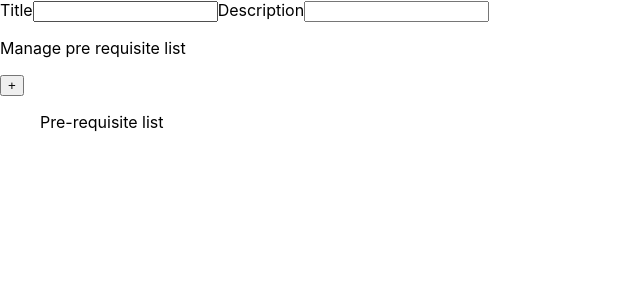
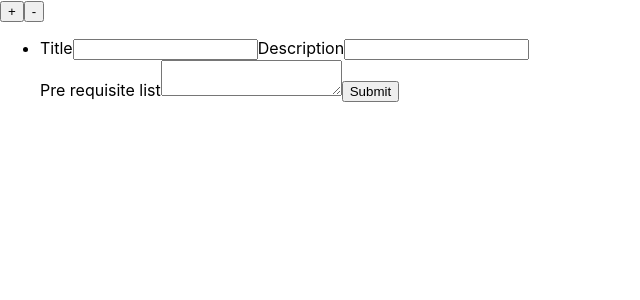
Before and after one commit to axecopfire/graph-curric, a Next.js app: page /json in a window 1280 px wide. Shown: the top 300 px of the page, without its empty margins (0-640 px from the left). Built offline with nearby package versions, Linux system fonts and the light colour scheme.

Commit message:
Init Simpler strategy for json builder (Build only on submit)

```diff
--- a/pages/json.tsx
+++ b/pages/json.tsx
@@ -1,28 +1,62 @@
 import Head from "next/head";
-import { useReducer } from "react";
+import { useReducer, useState } from "react";
+
+const ds = [
+  {
+    title: "CLI",
+    id: "cli",
+    description: "Heres a description",
+    prereq: ["git", "computer-setup"],
+  },
+];
 
 const reducer = (state, action) => {
+  const lesson = state.lessons[action.lessonCounter];
   switch (action.type) {
+    case "ADD_LESSON":
+    case "REMOVE_LESSON":
+    case "CHANGE_LESSON_TITLE":
+
     case "ADD_PRE_REQ":
-      return { ...state, prereqList: [...state.prereqList, ""] };
+      console.log(lesson);
+      lesson.prereqList.push("");
+      return {
+        ...state,
+        lessons: [...state.lessons],
+        // prereqList: [...lesson.prereqList, ""],
+      };
     case "REMOVE_PRE_REQ":
       return {
         ...state,
         // Using filter not splice because array.splice was triggering reducer twice
-        prereqList: state.prereqList.filter((_x, i) => i !== action.i),
+        prereqList: lesson.prereqList.filter(
+          (_x, i) => i !== action.prereqCounter
+        ),
       };
-    case "CHANGE_PRE_REQ_VALUE":
-      state.prereqList[action.id] = action.value;
+    case "CHANGE_PRE_REQ":
+      lesson.prereqList[action.prereqCounter] = action.value;
       return { ...state };
   }
 };
 
 const initialState = {
-  prereqList: [],
+  lessons: [
+    {
+      id: "",
+      title: "",
+      description: "",
+      prereqList: "",
+    },
+  ],
 };
 
 export default function JSONBuilder() {
   const [state, dispatch] = useReducer(reducer, initialState);
+  const [numberOfLessons, setNumberOfLessons] = useState(1);
+  const handleSubmit = (e) => {
+    e.preventDefault();
+    console.log(e.target.title.value);
+  };
   return (
     <div>
       <Head>
@@ -30,37 +64,29 @@ export default function JSONBuilder() {
         <meta name="description" content="Generated by create next app" />
         <link rel="icon" href="/favicon.ico" />
       </Head>
+      <button onClick={() => setNumberOfLessons(numberOfLessons + 1)}>+</button>
+      <button onClick={() => setNumberOfLessons(numberOfLessons - 1)}>-</button>
+      <ul>
+        {Array(numberOfLessons)
+          .fill("")
+          .map((_lesson, lessonCounter) => (
+            <li key={`lesson-${lessonCounter}`}>
+              <form onSubmit={handleSubmit}>
                 <label>
                   Title
-        <input type="text" />
+                  <input name="title" type="text" />
                 </label>
                 <label>
                   Description
-        <input type="text" />
+                  <input name="description" type="text" />
                 </label>
-      <div>
-        <p>Manage pre requisite list</p>
-        <button onClick={() => dispatch({ type: "ADD_PRE_REQ" })}>+</button>
-      </div>
-      <ul>
-        Pre-requisite list
-        {state.prereqList.map((_item, i) => (
-          <li key={`prereq-item-${i}`}>
-            <input
-              type="text"
-              name={`prereq-${i}`}
-              onChange={(e) =>
-                dispatch({
-                  type: "CHANGE_PRE_REQ_VALUE",
-                  value: e.target.value,
-                  i,
-                })
-              }
-              value={state.prereqList[i]}
-            />
-            <button onClick={() => dispatch({ type: "REMOVE_PRE_REQ", id: i })}>
-              -
-            </button>
+                <br />
+                <label>
+                  Pre requisite list
+                  <textarea name="prereqList"></textarea>
+                </label>
+                <button type="submit">Submit</button>
+              </form>
             </li>
           ))}
       </ul>
```
Lines whose indentation alone changed are shown as unchanged.
